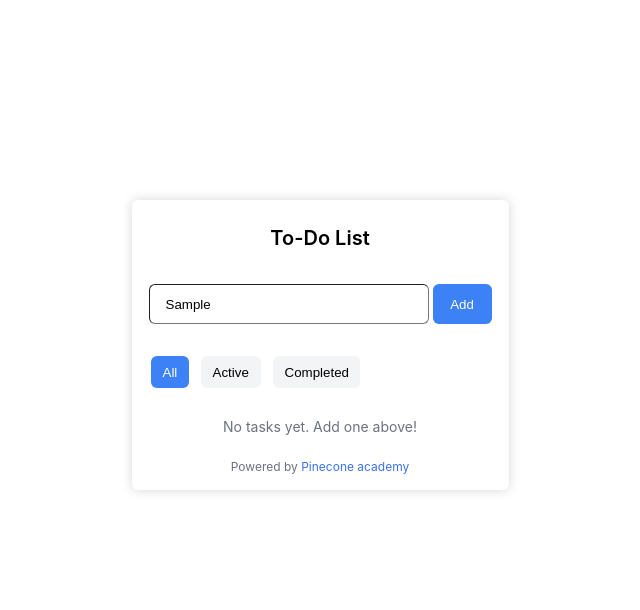
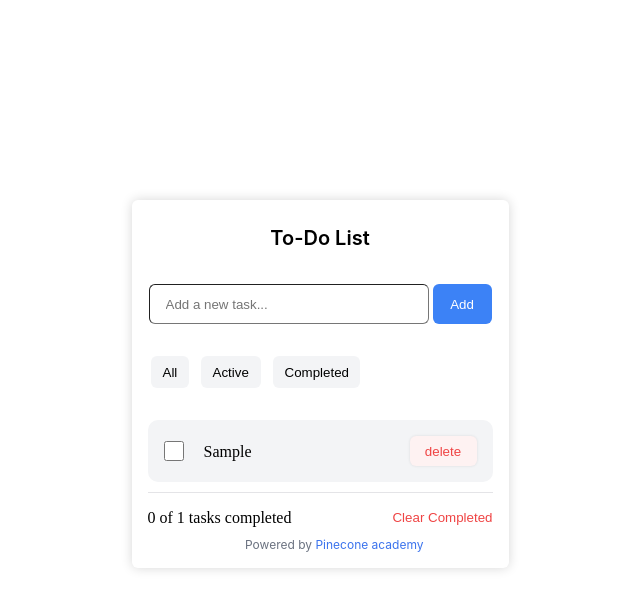
Before and after one commit to altantsoojbatkhuyag/pinetourrework, a plain HTML site: page todo/todo.html in a window 1280 px wide. Both pictures are taken after typing "Sample" into the empty fields and a click on the button "Add". Shown: the whole page, without its empty margins (320-960 px from the left). Drawn offline with Linux system fonts and the light colour scheme.

Commit message:
finished

```diff
--- a/todo/todo.css
+++ b/todo/todo.css
@@ -11,7 +11,6 @@
 
 .container {
   width: 377px;
-  height: 290px;
   top: 32px;
   left: 32px;
   border-radius: 6px;
@@ -19,7 +18,6 @@
   padding-right: 16px;
   padding-bottom: 24px;
   padding-left: 16px;
-  gap: 40px;
   opacity: 1;
   display: flex;
   align-items: center;
@@ -45,7 +43,6 @@
 }
 .includes {
   width: 345px;
-  height: 187px;
   gap: 32px;
   opacity: 1;
   align-items: center;
@@ -90,13 +87,11 @@
   padding-left: 12px;
   gap: 10px;
   opacity: 1;
-  color: white;
+  color: black;
   border: rgba(60, 130, 246, 1);
-  background: rgba(60, 130, 246, 1);
+  background: rgba(243, 244, 246, 1);
 }
-.all:hover {
-  background-color: rgb(2, 73, 187);
-}
+
 .active {
   width: 60px;
   height: 32px;
@@ -110,9 +105,6 @@
   color: black;
   border: rgba(243, 244, 246, 1);
   background: rgba(243, 244, 246, 1);
-}
-.active:hover {
-  background: rgba(140, 140, 142, 0.388);
 }
 
 .completed {
@@ -128,14 +120,14 @@
   border: rgba(243, 244, 246, 1);
   background: rgba(243, 244, 246, 1);
 }
-.completed:hover {
-  background: rgba(140, 140, 142, 0.388);
+.toggleClass {
+  background: rgba(60, 130, 246, 1);
+  color: white;
 }
 .textofemptylist {
   width: 345px;
   height: 17px;
   opacity: 1;
-
   font-family: Inter;
   font-weight: 400;
   font-style: Regular;
@@ -144,6 +136,7 @@
   letter-spacing: 0%;
   text-align: center;
   color: rgba(107, 114, 128, 1);
+  padding-bottom: 80px;
 }
 .footerfirst {
   padding-top: 10px;
@@ -158,7 +151,69 @@
   line-height: 100%;
   letter-spacing: 0%;
   color: rgba(107, 114, 128, 1);
+  margin-left: 195px;
 }
 .footersecond {
   color: rgba(59, 115, 237, 1);
 }
+.task {
+  width: 345px;
+  height: 62px;
+  gap: 10px;
+  opacity: 1;
+  padding: 16px;
+  background: rgba(243, 244, 246, 1);
+  display: flex;
+  border-radius: 10px;
+  justify-content: space-between;
+}
+
+.task__inner-box {
+  display: flex;
+  gap: 20px;
+}
+
+.task__checkbox {
+  width: 20px;
+  height: 20px;
+  border-radius: 2px;
+  opacity: 1;
+  border-width: 1px;
+  margin-top: 5px;
+}
+.task__text {
+  margin-top: 7px;
+}
+
+.task__delete {
+  width: 67px;
+  height: 30px;
+  border: 0px;
+  background: rgba(254, 242, 242, 1);
+  box-shadow: 0px 0px 3px 0px rgba(0, 0, 0, 0.1);
+  border-radius: 6px;
+  color: rgba(239, 68, 68, 1);
+}
+
+.complete {
+  text-decoration: line-through;
+}
+.inactiveInformation {
+  width: 345px;
+  height: 37px;
+  display: flex;
+  justify-content: space-between;
+  opacity: 1;
+  padding-top: 16px;
+  padding-bottom: 4px;
+  border-top-width: 1px;
+  border-top: 1px solid rgba(228, 228, 231, 1);
+}
+.task-container {
+  max-height: 150px;
+  white-space: nowrap;
+  overflow-y: scroll;
+}
+.scrollBox {
+  margin-bottom: 10px;
+}
--- a/todo/todo.html
+++ b/todo/todo.html
@@ -1,4 +1,3 @@
-<!DOCTYPE html>
 <html lang="en">
   <head>
     <meta charset="UTF-8" />
@@ -12,15 +11,48 @@
         <div class="includes">
           <h1 class="todo">To-Do List</h1>
           <div>
-            <input type="text" class="input" placeholder="Add a new task..." />
+            <input
+              type="text"
+              class="input"
+              id="input"
+              placeholder="Add a new task..."
+            />
             <button class="add" id="add">Add</button>
           </div>
-          <div class="button-container">
-            <button class="all">All</button>
-            <button class="active">Active</button>
-            <button class="completed">Completed</button>
+          <div class="button-container" id="buttonContainer">
+            <button class="all filter-btn" onclick="filterTodos('all')">
+              All
+            </button>
+            <button class="active filter-btn" onclick="filterTodos('active')">
+              Active
+            </button>
+            <button
+              class="completed filter-btn"
+              onclick="filterTodos('completed')"
+            >
+              Completed
+            </button>
           </div>
-          <p class="textofemptylist">No tasks yet. Add one above!</p>
+
+          <div class="task-container" id="task-container"></div>
+
+          <p class="textofemptylist" id="empty-message" style="display: none">
+            No tasks yet. Add one above!
+          </p>
+        </div>
+        <div class="inactiveInformation" id="indormationCounter">
+          <span id="taskCounter">0 of 0 tasks completed</span>
+          <button
+            onclick="clearCompleted()"
+            style="
+              color: rgba(239, 68, 68, 1);
+              background: none;
+              border: none;
+              cursor: pointer;
+            "
+          >
+            Clear Completed
+          </button>
         </div>
         <p class="footerfirst">
           Powered by<span class="footersecond"> Pinecone academy</span>
--- a/todo/todo.js
+++ b/todo/todo.js
@@ -0,0 +1,169 @@
+const input = document.querySelector("#input");
+const addElement = document.querySelector("#add");
+const tasksContainer = document.querySelector("#task-container");
+const emptyMessage = document.querySelector("#empty-message");
+const buttonContainer = document.querySelector("#buttonContainer");
+const filterButtons = document.getElementsByClassName("filter-btn");
+const taskCounter = document.querySelector("#taskCounter");
+
+let tasks = [];
+let taskId = 1;
+let todoFilter = "all";
+
+const add = () => {
+  const todoText = input.value.trim();
+
+  if (todoText === "") {
+    return;
+  }
+
+  const task = {
+    id: taskId,
+    text: todoText,
+    isComplete: false,
+  };
+  tasks.push(task);
+  taskId++;
+  clearInput();
+  renderTasks();
+  updateCounter();
+};
+
+const renderTasks = () => {
+  const filteredTasks = filteredTodotasks();
+
+  if (filteredTasks.length === 0) {
+    tasksContainer.innerHTML = "";
+    emptyMessage.style.display = "block";
+    return;
+  }
+
+  emptyMessage.style.display = "none";
+
+  let taskElementsHTML = "";
+  filteredTasks.forEach((task) => {
+    const taskElement = createTaskElement(task);
+    taskElementsHTML += taskElement;
+  });
+
+  tasksContainer.innerHTML = taskElementsHTML;
+};
+
+const createTaskElement = (task) => {
+  return `
+              <div class="scrollBox">
+                <div class="task">
+                  <div class="task__inner-box">
+                    <input type="checkbox" name="checkbox" onclick="toggleCheckbox(${
+                      task.id
+                    })" class="task__checkbox" ${
+    task.isComplete ? "checked" : ""
+  } />
+                    <p class="task__text ${
+                      task.isComplete ? "complete" : ""
+                    }">${task.text}</p>
+                  </div>
+                  <button class="task__delete" onclick="deleteTask(${
+                    task.id
+                  })">delete</button>
+                </div>
+              </div>`;
+};
+
+const deleteTask = (taskId) => {
+  tasks = tasks.filter((task) => task.id !== taskId);
+  renderTasks();
+  updateCounter();
+};
+
+const clearInput = () => {
+  input.value = "";
+};
+
+const toggleCheckbox = (taskId) => {
+  tasks = tasks.map((task) => {
+    if (task.id === taskId) {
+      return {
+        ...task,
+        isComplete: !task.isComplete,
+      };
+    }
+    return task;
+  });
+  renderTasks();
+  updateCounter();
+};
+
+const filterTodos = (filter) => {
+  for (let i = 0; i < filterButtons.length; i++) {
+    const filterBtn = filterButtons[i];
+
+    if (filterBtn.className.includes(filter)) {
+      filterBtn.classList.add("toggleClass");
+    } else {
+      filterBtn.classList.remove("toggleClass");
+    }
+  }
+
+  todoFilter = filter;
+  renderTasks();
+};
+
+const filteredTodotasks = () => {
+  if (todoFilter === "all") {
+    return tasks;
+  } else if (todoFilter === "active") {
+    return tasks.filter((task) => !task.isComplete);
+  } else if (todoFilter === "completed") {
+    return tasks.filter((task) => task.isComplete);
+  }
+  return tasks;
+};
+
+const updateCounter = () => {
+  const completedCount = tasks.filter((task) => task.isComplete).length;
+  const totalCount = tasks.length;
+  taskCounter.textContent = `${completedCount} of ${totalCount} tasks completed`;
+};
+
+const clearCompleted = () => {
+  tasks = tasks.filter((task) => !task.isComplete);
+  renderTasks();
+  updateCounter();
+};
+
+addElement.addEventListener("click", add);
+
+renderTasks();
+updateCounter();
+// active
+// const boldId = 1;
+
+// const persons = [
+//   {
+//     id: 1,
+//     name: "bold",
+//     isAdult: true,
+//   },
+//   { id: 2, name: "bold", isAdult: false },
+// ];
+
+// console.log(persons);
+
+// const newPersons = persons.map((person) => {
+//   // personii id ni boldId tai tentsuu bol isAdultiig false bolgoy
+//   if (person.id === boldId) {
+//     const newPerson = {
+//       id: person.id,
+//       name: person.name,
+//       isAdult: person.isAdult === true ? false : true,
+//     };
+
+//     return newPerson;
+//   } else {
+//     return person;
+//   }
+//   // busad ni heveeree uldene
+// });
+
+// console.log(newPersons);
```
